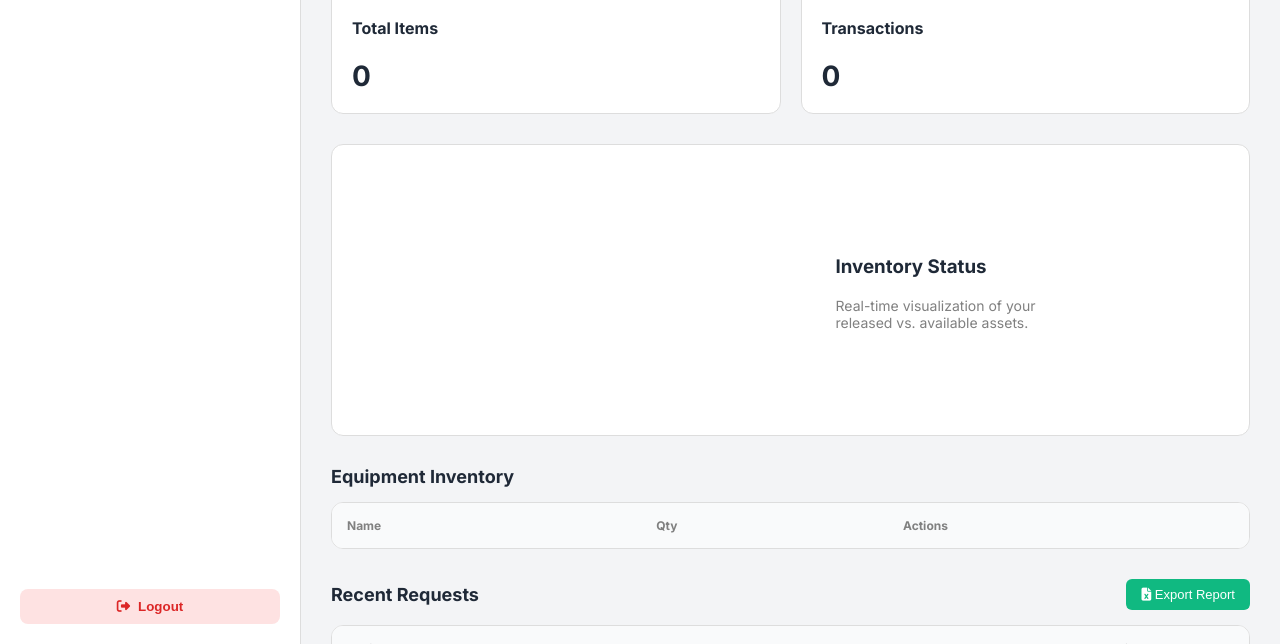
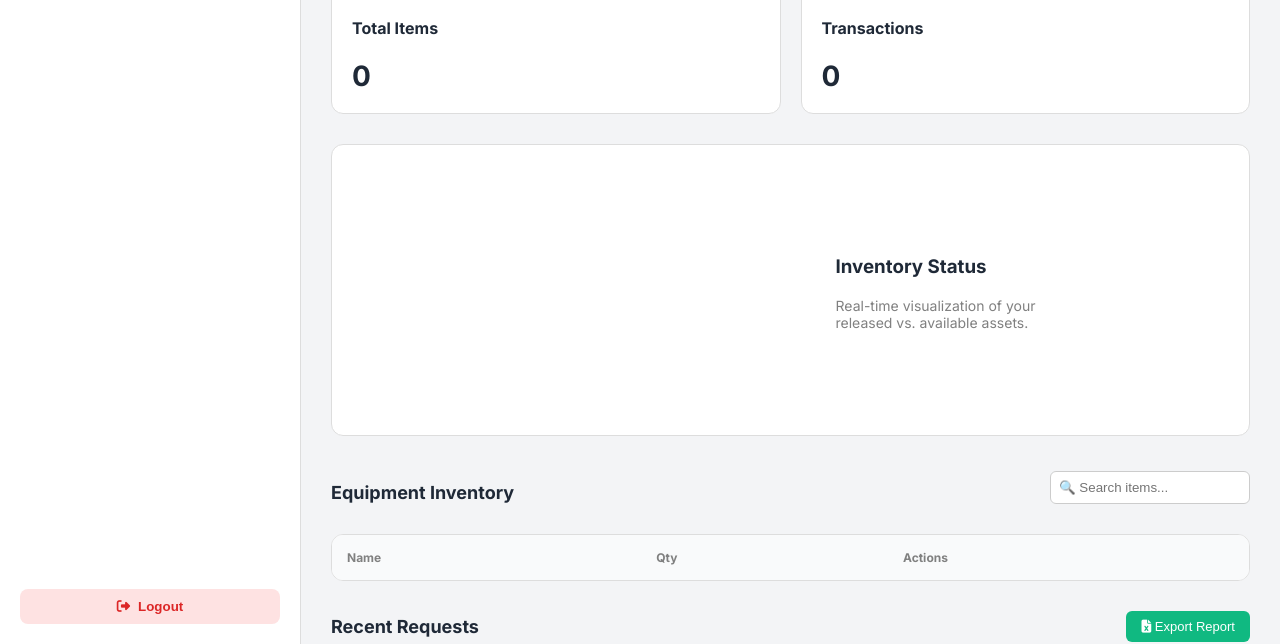
Before and after one commit to Jerikoy20/BIMS, a website: page index.html in a window 1280 px wide. Shown: the part 156-800 px from the top of the page. Drawn offline with nearby package versions, Linux system fonts and the light colour scheme; no server answers; sample sign-in values are in the browser's storage.

Commit message:
Add files via upload

```diff
--- a/index.html
+++ b/index.html
@@ -174,7 +174,11 @@
             </div>
         </div>
 
-        <div class="section-title">Equipment Inventory</div>
+        <div style="display: flex; justify-content: space-between; align-items: center; margin-top: 30px; margin-bottom: 15px;">
+    <div class="section-title" style="margin: 0;">Equipment Inventory</div>
+    <input type="text" id="searchInput" onkeyup="filterTable()" placeholder="🔍 Search items..."
+           style="padding: 8px; border: 1px solid #ccc; border-radius: 6px; width: 200px;">
+</div>
         <div class="table-box">
             <table>
                 <thead><tr><th>Name</th><th>Qty</th><th>Actions</th></tr></thead>
@@ -224,6 +228,31 @@
 
 
     <script>
+
+
+function filterTable() {
+        // 1. Get the input and the table
+        const input = document.getElementById("searchInput");
+        const filter = input.value.toUpperCase();
+        const table = document.getElementById("inventory-list"); // The tbody
+        const tr = table.getElementsByTagName("tr");
+
+        // 2. Loop through all table rows
+        for (let i = 0; i < tr.length; i++) {
+            // Look at the first column (Item Name)
+            const td = tr[i].getElementsByTagName("td")[0];
+
+            if (td) {
+                const txtValue = td.textContent || td.innerText;
+                // 3. If it matches, show it. If not, hide it.
+                if (txtValue.toUpperCase().indexOf(filter) > -1) {
+                    tr[i].style.display = "";
+                } else {
+                    tr[i].style.display = "none";
+                }
+            }
+        }
+    }
 
 
         // Security Check
--- a/index.js
+++ b/index.js
@@ -8,7 +8,7 @@ const PORT = process.env.PORT || 3000;
 
 // 🔴 PASTE YOUR REAL MONGODB LINK HERE
 // (Make sure to replace <password> and check the cluster address!)
-const MONGO_URI = "mongodb+srv://jerikoykoy_db_user:bims2026@cluster0.wahy7zh.mongodb.net/?appName=Cluster0";
+const MONGO_URI = "mongodb+srv://jerikoykoy_db_user:admin2026@cluster0.wahy7zh.mongodb.net/?appName=Cluster0";
 
 app.use(cors());
 app.use(express.json());
```
